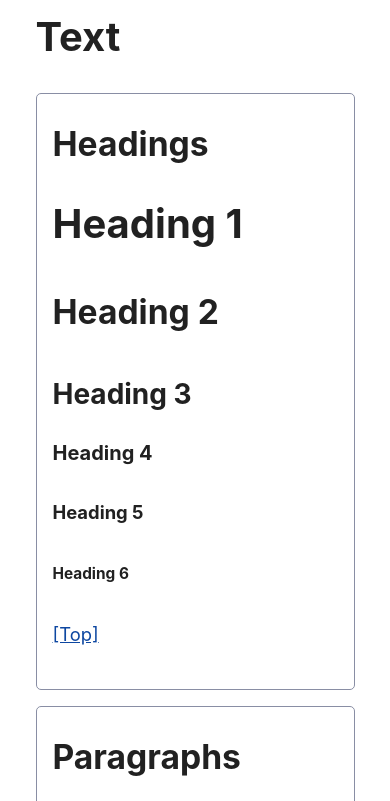
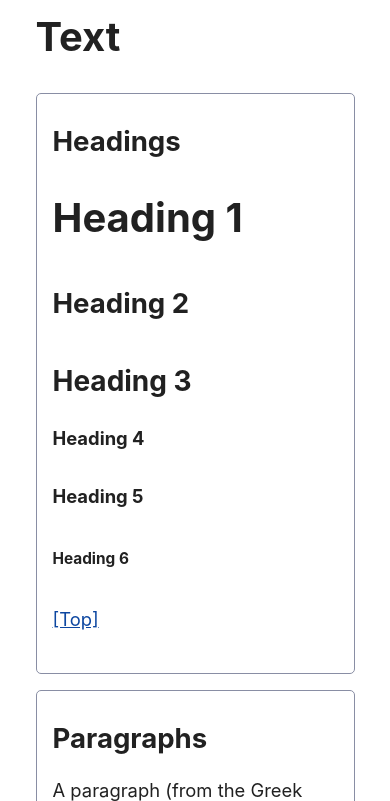
Before and after one commit to kevquirk/simple.css, a website: page index.html in a window 390 px wide. Shown: the part 1380-2181 px from the top of the page. Drawn offline with Linux system fonts and the light colour scheme.

Commit message:
Switch heading sizes to be mobile first

```diff
--- a/simple.css
+++ b/simple.css
@@ -120,21 +120,21 @@ body > footer {
 
 /* Format headers */
 h1 {
-  font-size: 3rem;
+  font-size: 2.5rem;
 }
 
 h2 {
-  font-size: 2.6rem;
+  font-size: 2.1;
   margin-top: 3rem;
 }
 
 h3 {
-  font-size: 2rem;
+  font-size: 1.75rem;
   margin-top: 3rem;
 }
 
 h4 {
-  font-size: 1.44rem;
+  font-size: 1.25;
 }
 
 h5 {
@@ -168,21 +168,21 @@ h3 {
 }
 
 /* Reduce header size on mobile */
-@media only screen and (max-width: 720px) {
+@media only screen and (min-width: 720px) {
   h1 {
-    font-size: 2.5rem;
+    font-size: 3;
   }
 
   h2 {
-    font-size: 2.1rem;
+    font-size: 2.6rem;
   }
 
   h3 {
-    font-size: 1.75rem;
+    font-size: 2rem;
   }
 
   h4 {
-    font-size: 1.25rem;
+    font-size: 1.44rem;
   }
 }
 
```
